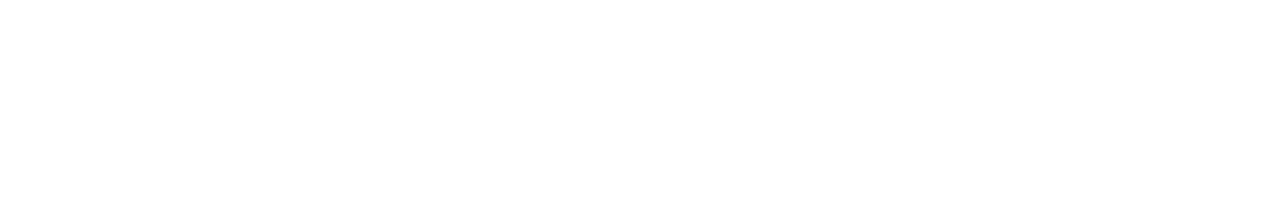
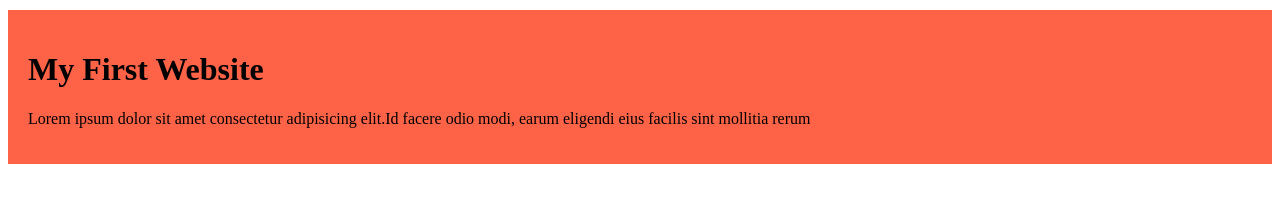
Before and after one commit to Md-Bidyuth/my-simple-website, a plain HTML site: page index.html in a window 1280 px wide. Drawn offline with Linux system fonts and the light colour scheme.

Commit message:
added the first blog

```diff
--- a/index.html
+++ b/index.html
@@ -4,8 +4,14 @@
     <meta charset="UTF-8">
     <meta name="viewport" content="width=device-width, initial-scale=1.0">
     <title>My Simple Website</title>
+    <link rel="stylesheet" href="styles/blog.css"
 </head>
 <body>
-
+    <div>
+        <h1>My First Website</h1>
+        <p>Lorem ipsum dolor sit amet consectetur adipisicing elit.Id facere odio modi,
+             earum eligendi eius facilis sint
+             mollitia rerum</p>
+    </div>
 </body>
 </html>
--- /dev/null
+++ b/styles/blog.css
@@ -0,0 +1,6 @@
+div{
+
+    background-color: tomato;
+    padding: 20px;
+    margin-top: 10px;
+}
```
